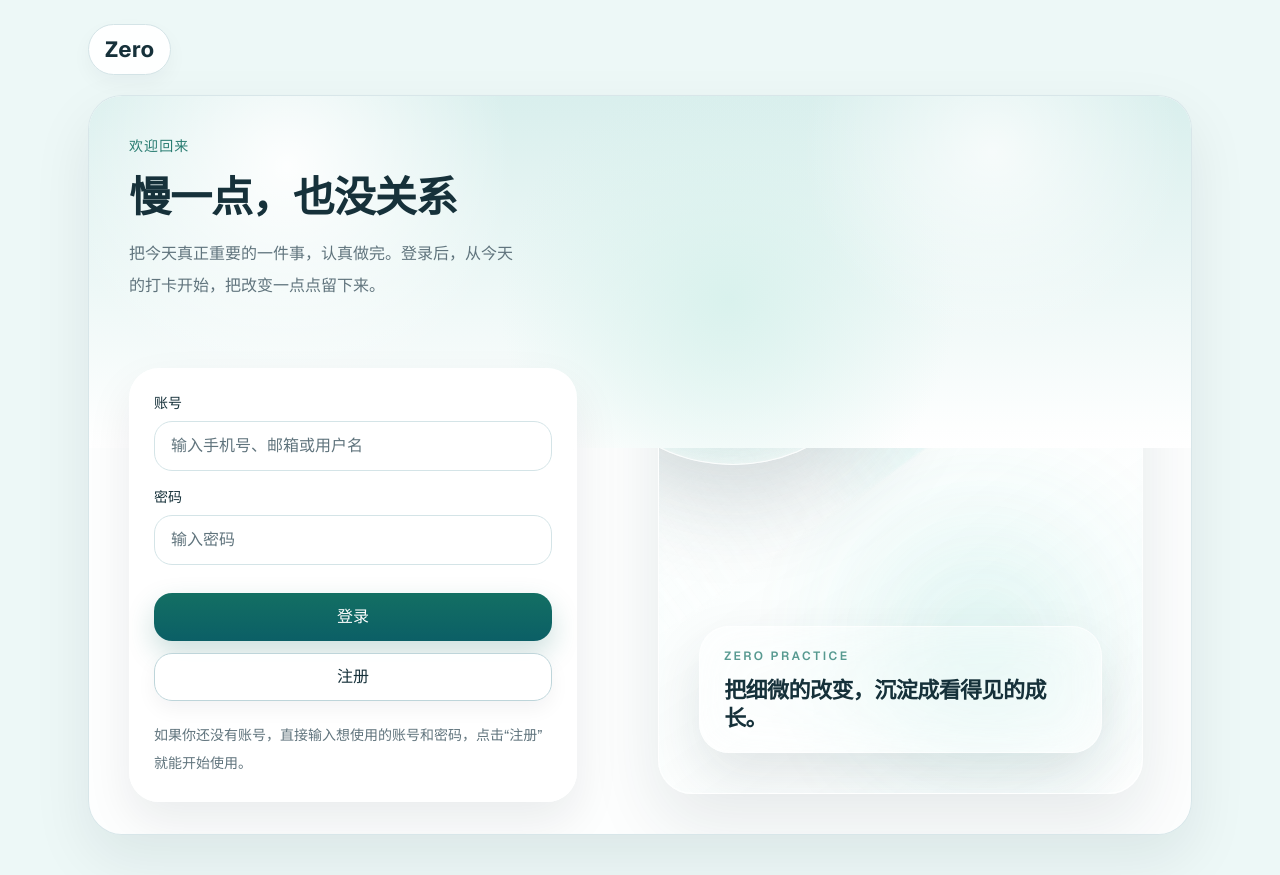
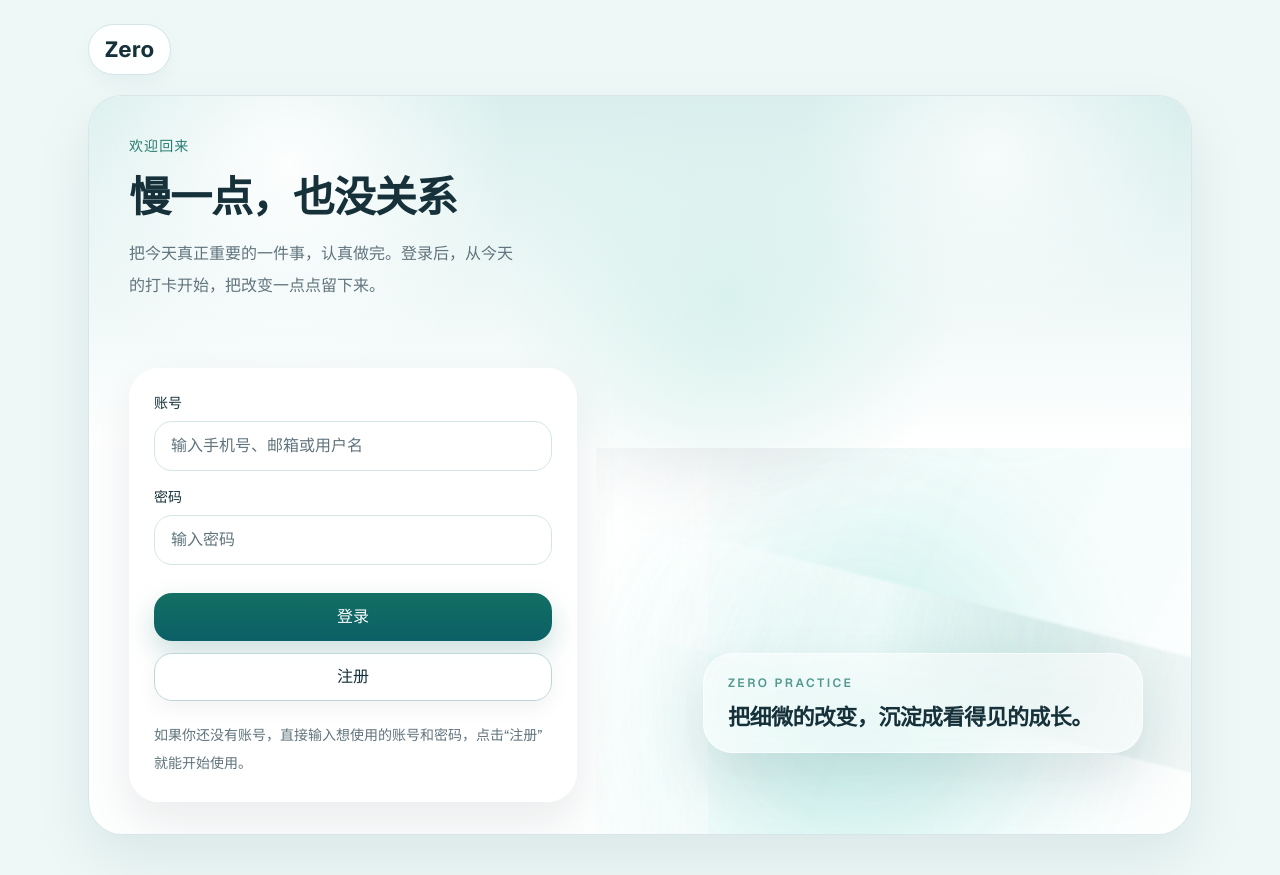
Before and after one commit to lookteas/zero_web, a Next.js app: page /login in a window 1280 px wide. Built offline with nearby package versions, Linux system fonts and the light colour scheme; no server answers.

Commit message:
style: make login visual a full-height right panel

```diff
--- a/src/app/globals.css
+++ b/src/app/globals.css
@@ -146,6 +146,10 @@ select {
   animation: auth-premium-ribbon 9s ease-in-out infinite;
 }
 
+.auth-premium-ribbon-delay {
+  animation-delay: -4.5s;
+}
+
 .auth-premium-glow {
   animation: auth-premium-glow 11s ease-in-out infinite;
 }
@@ -213,11 +217,11 @@ select {
   0%,
   100% {
     opacity: 0.38;
-    transform: translateX(-5%) rotate(-18deg);
+    transform: translateX(-5%) rotate(var(--auth-ribbon-rotate));
   }
   50% {
     opacity: 0.82;
-    transform: translateX(7%) rotate(-18deg);
+    transform: translateX(7%) rotate(var(--auth-ribbon-rotate));
   }
 }
 
--- a/src/app/login/page.tsx
+++ b/src/app/login/page.tsx
@@ -15,18 +15,20 @@ type LoginPageProps = {
 
 function AuthGrowthVisual() {
   return (
-    <div className="auth-premium-visual pointer-events-none absolute bottom-8 right-8 top-8 hidden w-[45%] min-w-[25rem] overflow-hidden rounded-[34px] border border-white/55 bg-[linear-gradient(145deg,rgba(255,255,255,0.38),rgba(227,247,244,0.16)_46%,rgba(255,255,255,0.24))] shadow-[inset_0_1px_0_rgba(255,255,255,0.62),0_28px_70px_rgba(15,48,60,0.1)] backdrop-blur-md md:block lg:bottom-10 lg:right-12 lg:top-10 lg:w-[44%]">
-      <span className="auth-premium-glow absolute left-[12%] top-[9%] h-48 w-48 rounded-full bg-[rgba(255,255,255,0.62)] blur-3xl" />
-      <span className="auth-premium-glow auth-premium-glow-delay absolute bottom-[6%] right-[10%] h-56 w-56 rounded-full bg-[rgba(58,193,178,0.18)] blur-3xl" />
-      <span className="auth-premium-ribbon absolute left-[-18%] top-[32%] h-28 w-[140%] rotate-[-18deg] rounded-full bg-[linear-gradient(90deg,rgba(255,255,255,0)_0%,rgba(255,255,255,0.76)_36%,rgba(67,201,188,0.24)_54%,rgba(255,255,255,0)_100%)] blur-[1px]" />
+    <div className="auth-premium-visual pointer-events-none absolute bottom-0 right-0 top-0 hidden min-w-[30rem] overflow-hidden rounded-r-[34px] bg-[linear-gradient(115deg,rgba(255,255,255,0)_0%,rgba(255,255,255,0.28)_24%,rgba(228,248,245,0.54)_58%,rgba(255,255,255,0.46)_100%)] md:block md:w-[52%] lg:w-[54%]">
+      <span className="absolute inset-y-0 left-0 w-28 bg-[linear-gradient(90deg,rgba(255,255,255,0)_0%,rgba(255,255,255,0.62)_100%)]" />
+      <span className="auth-premium-glow absolute right-[8%] top-[4%] h-72 w-72 rounded-full bg-[rgba(255,255,255,0.74)] blur-3xl" />
+      <span className="auth-premium-glow auth-premium-glow-delay absolute bottom-[-4%] left-[18%] h-80 w-80 rounded-full bg-[rgba(58,193,178,0.2)] blur-3xl" />
+      <span className="auth-premium-ribbon absolute left-[-24%] top-[16%] h-32 w-[150%] [--auth-ribbon-rotate:-16deg] rounded-full bg-[linear-gradient(90deg,rgba(255,255,255,0)_0%,rgba(255,255,255,0.8)_34%,rgba(67,201,188,0.22)_54%,rgba(255,255,255,0)_100%)] blur-[1px]" />
+      <span className="auth-premium-ribbon auth-premium-ribbon-delay absolute bottom-[16%] left-[-18%] h-28 w-[142%] [--auth-ribbon-rotate:14deg] rounded-full bg-[linear-gradient(90deg,rgba(255,255,255,0)_0%,rgba(255,255,255,0.62)_38%,rgba(19,111,99,0.12)_58%,rgba(255,255,255,0)_100%)] blur-[1px]" />
 
-      <div className="auth-premium-orb absolute left-1/2 top-1/2 h-[21rem] w-[21rem] -translate-x-1/2 -translate-y-1/2 rounded-full border border-white/70 bg-[radial-gradient(circle_at_32%_28%,rgba(255,255,255,0.96)_0,rgba(255,255,255,0.34)_23%,rgba(109,217,207,0.16)_47%,rgba(19,111,99,0.05)_70%,rgba(255,255,255,0.1)_100%)] shadow-[inset_0_2px_18px_rgba(255,255,255,0.75),inset_0_-28px_60px_rgba(31,139,128,0.1),0_36px_90px_rgba(15,48,60,0.18)]">
+      <div className="auth-premium-orb absolute left-[58%] top-[42%] h-[27rem] w-[27rem] -translate-x-1/2 -translate-y-1/2 rounded-full border border-white/70 bg-[radial-gradient(circle_at_32%_28%,rgba(255,255,255,0.96)_0,rgba(255,255,255,0.34)_23%,rgba(109,217,207,0.16)_47%,rgba(19,111,99,0.05)_70%,rgba(255,255,255,0.1)_100%)] shadow-[inset_0_2px_18px_rgba(255,255,255,0.75),inset_0_-28px_60px_rgba(31,139,128,0.1),0_42px_100px_rgba(15,48,60,0.18)]">
         <span className="absolute inset-[14%] rounded-full border border-white/54" />
         <span className="absolute inset-[28%] rounded-full border border-[rgba(19,111,99,0.12)] bg-white/16" />
         <span className="absolute left-[36%] top-[33%] h-16 w-16 rounded-full bg-white/70 blur-xl" />
       </div>
 
-      <div className="auth-premium-glass absolute bottom-10 left-10 right-10 rounded-[30px] border border-white/68 bg-white/54 px-6 py-5 shadow-[0_24px_56px_rgba(15,48,60,0.12)] backdrop-blur-xl">
+      <div className="auth-premium-glass absolute bottom-[11%] left-[18%] right-[8%] rounded-[30px] border border-white/68 bg-white/54 px-6 py-5 shadow-[0_24px_56px_rgba(15,48,60,0.12)] backdrop-blur-xl">
         <p className="text-[12px] font-semibold tracking-[0.2em] text-[var(--primary)]/70">ZERO PRACTICE</p>
         <p className="mt-3 text-[22px] font-semibold leading-tight tracking-tight text-[var(--foreground)]">把细微的改变，沉淀成看得见的成长。</p>
       </div>
```
Also changed, not shown: 1 other file (tests, documents, lock files or other folders).
